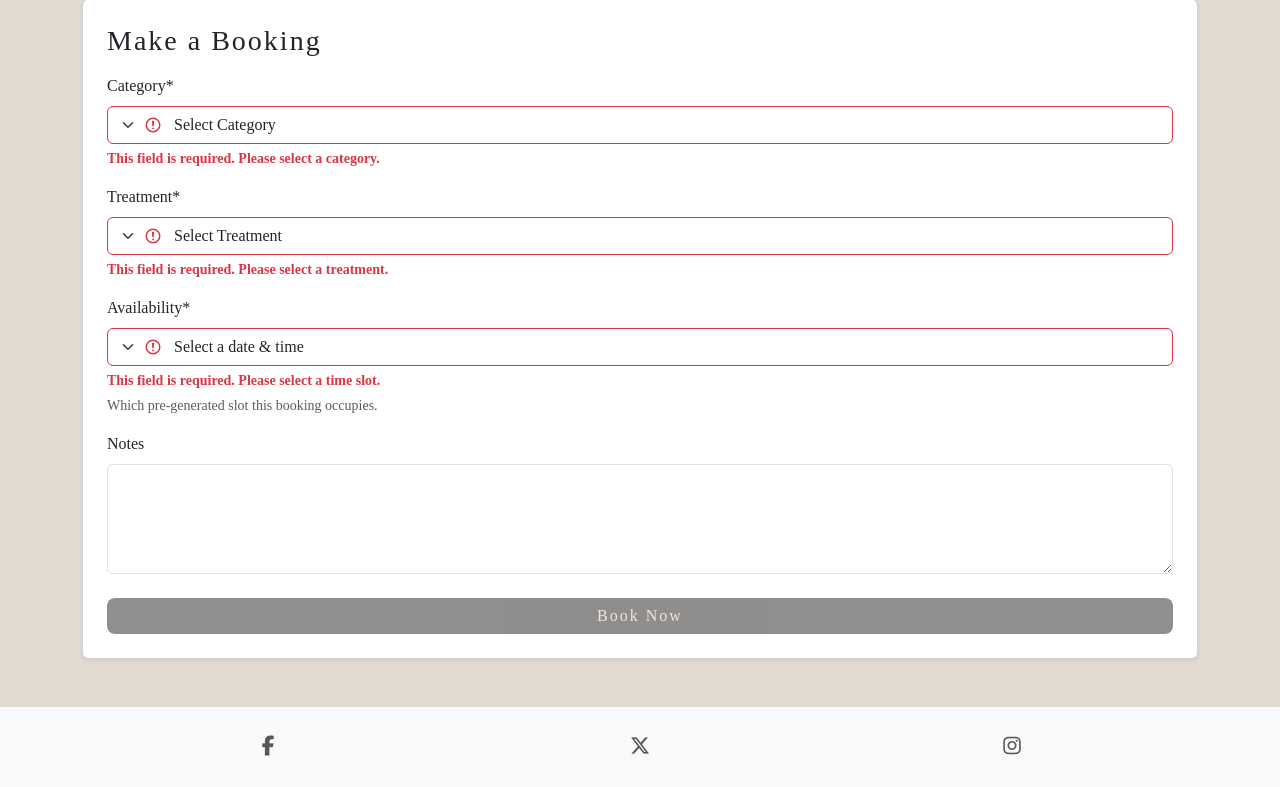
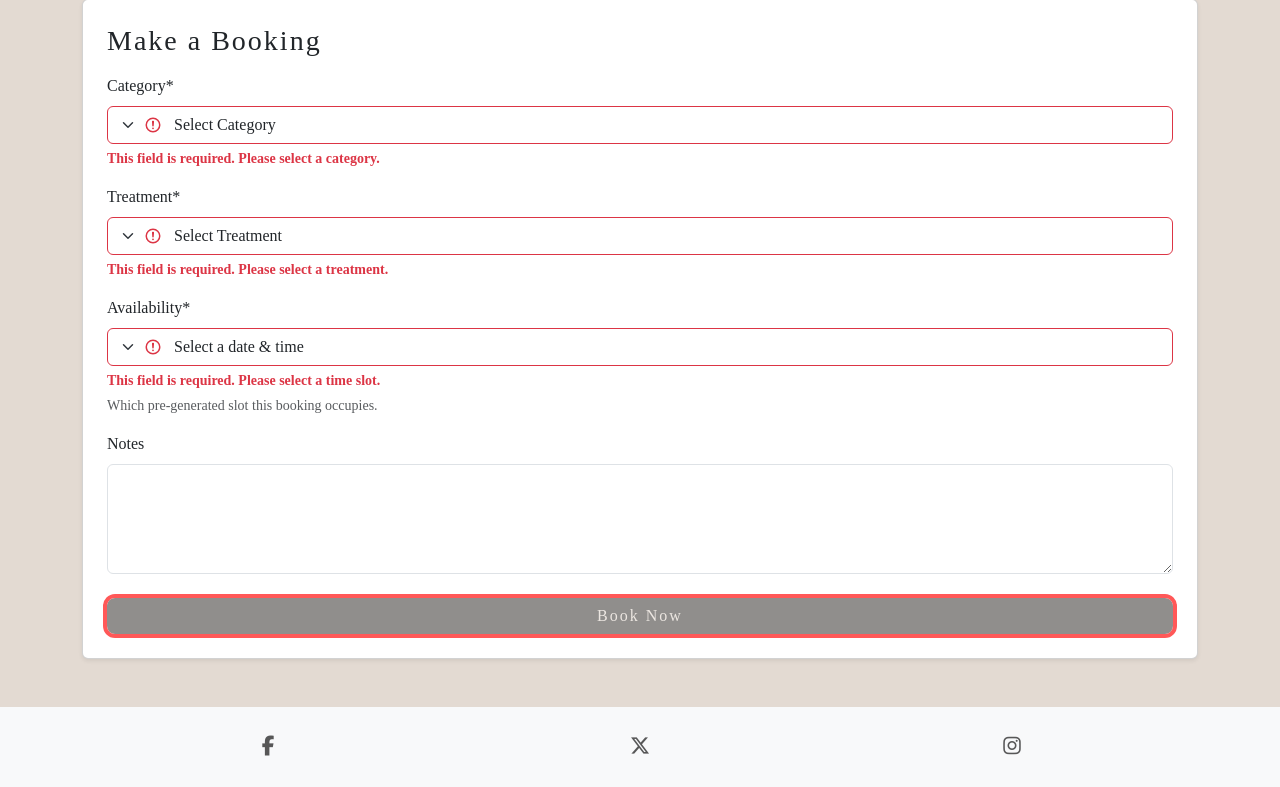
Before and after one commit to KellyT4425/ctbeauty-bookings, a Django app: page /bookings/make/ in a window 1280 px wide. Shown: the part 159-946 px from the top of the page. Run offline with Django 4.2, Linux system fonts and the light colour scheme; the visitor is signed in with stand-in values (Sample User, id 1); data that the repository does not hold is empty; some libraries are stand-ins or nearby versions; some web fonts are replaced.

Commit message:
fix: static file css not applying updated styles in production

```diff
--- a/static/css/style.css
+++ b/static/css/style.css
@@ -54,3 +54,7 @@
   border-radius: 0.5rem;
   letter-spacing: 2px;
 }
+
+.btn.btn-brand {
+  outline: 4px solid red !important;
+}
--- a/templates/base.html
+++ b/templates/base.html
@@ -55,6 +55,7 @@
       integrity="sha384-Xbg45MqvDIk1e563NLpGEulpX6AvL404DP+/iCgW9eFa2BqztiwTexswJo2jLMue"
       crossorigin="anonymous"
     />
+    <link rel="stylesheet" href="{% static 'css/bootstrap.rtl.min.css' %}">
 
     <!-- CSS Custom -->
     <link rel="stylesheet" href="{% static 'css/style.css' %}" />
```
